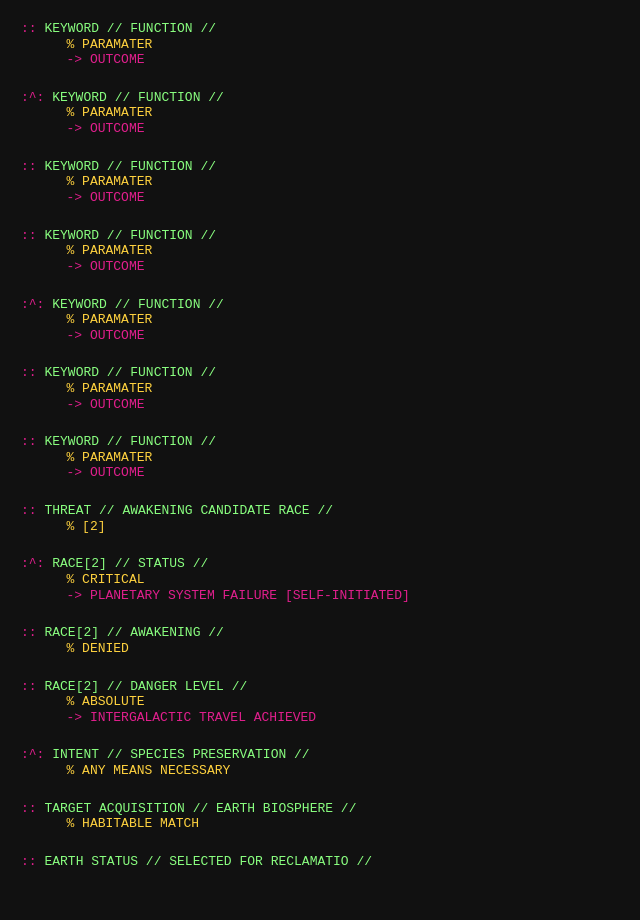
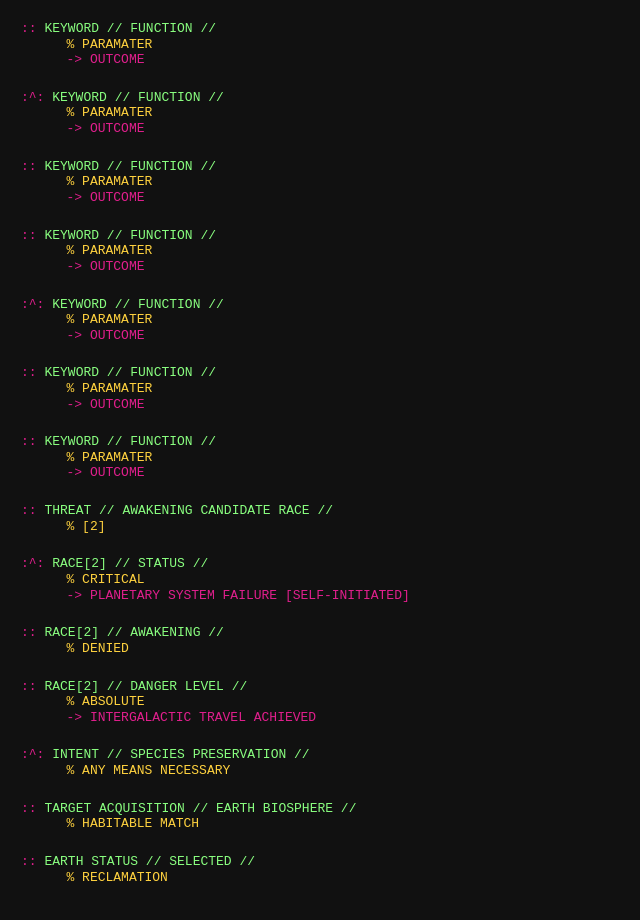
Before and after one commit to deadcoast/BARRELMAN, a plain HTML site: page barrelman_preview.html in a window 1280 px wide. Shown: the whole page, without its empty margins (0-640 px from the left). Drawn offline with Linux system fonts and the light colour scheme.

Commit message:
Refine EARTH STATUS line in BARRELMAN syntax and update README.md
- Corrected the EARTH STATUS line in barrelman_preview.html, README.md, and BARRELEXAMPLE.bman for clarity and consistency.
- Changed "SELECTED FOR RECLAMATIO" to "SELECTED % RECLAMATION" to enhance understanding of the syntax.

```diff
--- a/barrelman_preview.html
+++ b/barrelman_preview.html
@@ -23,5 +23,5 @@ body { line-height: 1.2; }
 <div class='entry'><span class='declaration'>        ::</span> <span class='relation'>RACE[2] // DANGER LEVEL //</span><span class='modifier'>% ABSOLUTE</span><span class='trigger'>-> INTERGALACTIC TRAVEL ACHIEVED</span></div>
 <div class='entry'><span class='declaration'>:^:</span> <span class='relation'>INTENT // SPECIES PRESERVATION //</span><span class='modifier'>% ANY MEANS NECESSARY</span></div>
 <div class='entry'><span class='declaration'>    ::</span> <span class='relation'>TARGET ACQUISITION // EARTH BIOSPHERE //</span><span class='modifier'>% HABITABLE MATCH</span></div>
-<div class='entry'><span class='declaration'>    ::</span> <span class='relation'>EARTH STATUS // SELECTED FOR RECLAMATIO //</span></div>
+<div class='entry'><span class='declaration'>    ::</span> <span class='relation'>EARTH STATUS // SELECTED //</span><span class='modifier'>% RECLAMATION</span></div>
 </pre></body></html>
```
Also changed, not shown: README.md, assets/img/syntax-highlight.png, 1 other file.
